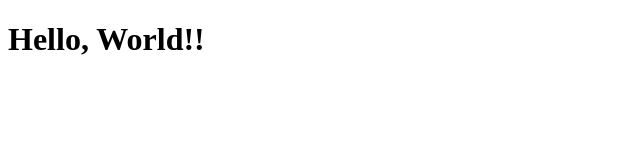
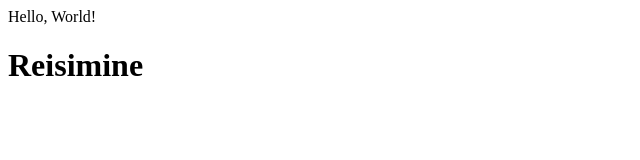
Before and after one commit to TLU-DTI/Ryhmatoo, a plain HTML site: page ryhmatoo.html in a window 1280 px wide. Shown: the whole page, without its empty margins (0-640 px from the left). Drawn offline with Linux system fonts and the light colour scheme.

Commit message:
sass change

```diff
--- a/ryhmatoo.html
+++ b/ryhmatoo.html
@@ -3,9 +3,10 @@
 <head>
     <meta charset="UTF-8">
     <meta name="viewport" content="width=device-width, initial-scale=1.0">
+    <link rel="stylesheet" href="ryhmatoo.css"
     <title>Hello, World!</title>
 </head>
 <body>
-    <h1>Hello, World!!</h1>
+    <h1>Reisimine</h1>
 </body>
 </html>
```
Also changed, not shown: ryhmatoo.css (added), ryhmatoo.js (added), ryhmatoo.sass (added), 1 other file.
